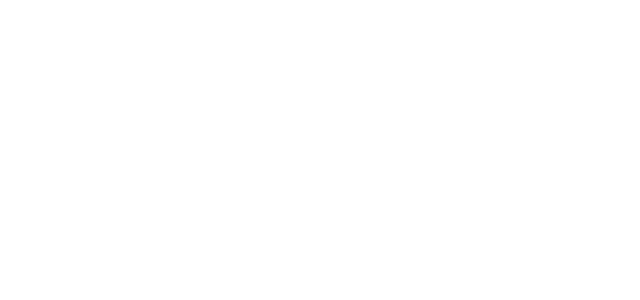
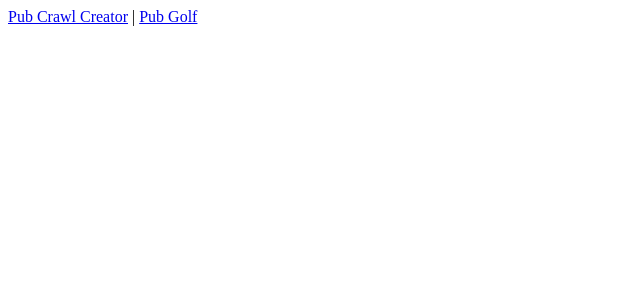
Before and after one commit to v4mika/PintPath, a Nuxt app: page /PubGolf in a window 1280 px wide. Before the commit this address had no page. Shown: the top 300 px of the page, without its empty margins (0-640 px from the left). Built offline with nearby package versions, Linux system fonts and the light colour scheme.

Commit message:
added pub golf and navbar

```diff
--- a/components/Tutorial.vue
+++ b/pages/PubCrawl.vue
@@ -1,5 +1,13 @@
 <template>
-  <div class="pubCrawl">
+
+
+  <div class="pubcrawl">
+
+    <nav>
+          <NuxtLink to="/">Pub Crawl Creator</NuxtLink> |
+          <NuxtLink to="/pubgolf">Pub Golf</NuxtLink>
+    </nav>
+
     <h1>Pub Crawl App</h1>
 
     <input type="text" placeholder="Enter location here!" v-model="loc" />
@@ -39,7 +47,9 @@
     >
   <gmap-marker
       :key="index"
-      v-for="(m, index) in markers"
+      v-for="(m, index) in catInfo.map((pub) => {return {
+            lat: parseFloat(pub.lat), lng: parseFloat(pub.lon)}
+          })"
       :position="m.position"
       :clickable="true"
     />
@@ -61,13 +71,7 @@
       catInfo: [],
       breed: '',
       center: { lat: 51.4803771, lng: -0.2005484 },
-      markers: [
-        {
-          position: {
-            lat: 51.4803771, lng: -0.2005484
-          },
-        }
-      ],
+      markers: [],
       zoom: 12,
       loc: '',
       selectedPubs: [],
@@ -112,7 +116,7 @@
       const respJ = await response.json();
       this.catInfo = respJ.elements.filter((pub) => ('tags' in pub) && ('name' in pub.tags));
 
-      respJ.elements.forEach(pub => {
+      this.selectedPubs.forEach(pub => {
 
         console.log(pub)
 
--- /dev/null
+++ b/pages/PubGolf.vue
@@ -0,0 +1,6 @@
+<template>
+    <nav>
+        <NuxtLink to="/">Pub Crawl Creator</NuxtLink> |
+        <NuxtLink to="/pubgolf">Pub Golf</NuxtLink>
+    </nav>
+</template>
--- a/pages/index.vue
+++ b/pages/index.vue
@@ -1,6 +1,11 @@
 <template>
-  <Tutorial/>
+  <nav>
+    <NuxtLink to="/pubcrawl">Pub Crawl Creator</NuxtLink> |
+    <NuxtLink to="/pubgolf">Pub Golf</NuxtLink>
+  </nav>
 </template>
+
+
 
 <script>
 export default {
```
Also changed, not shown: router/index.js (deleted, +0 -39 lines), 1 other file (tests, documents, lock files or other folders).
